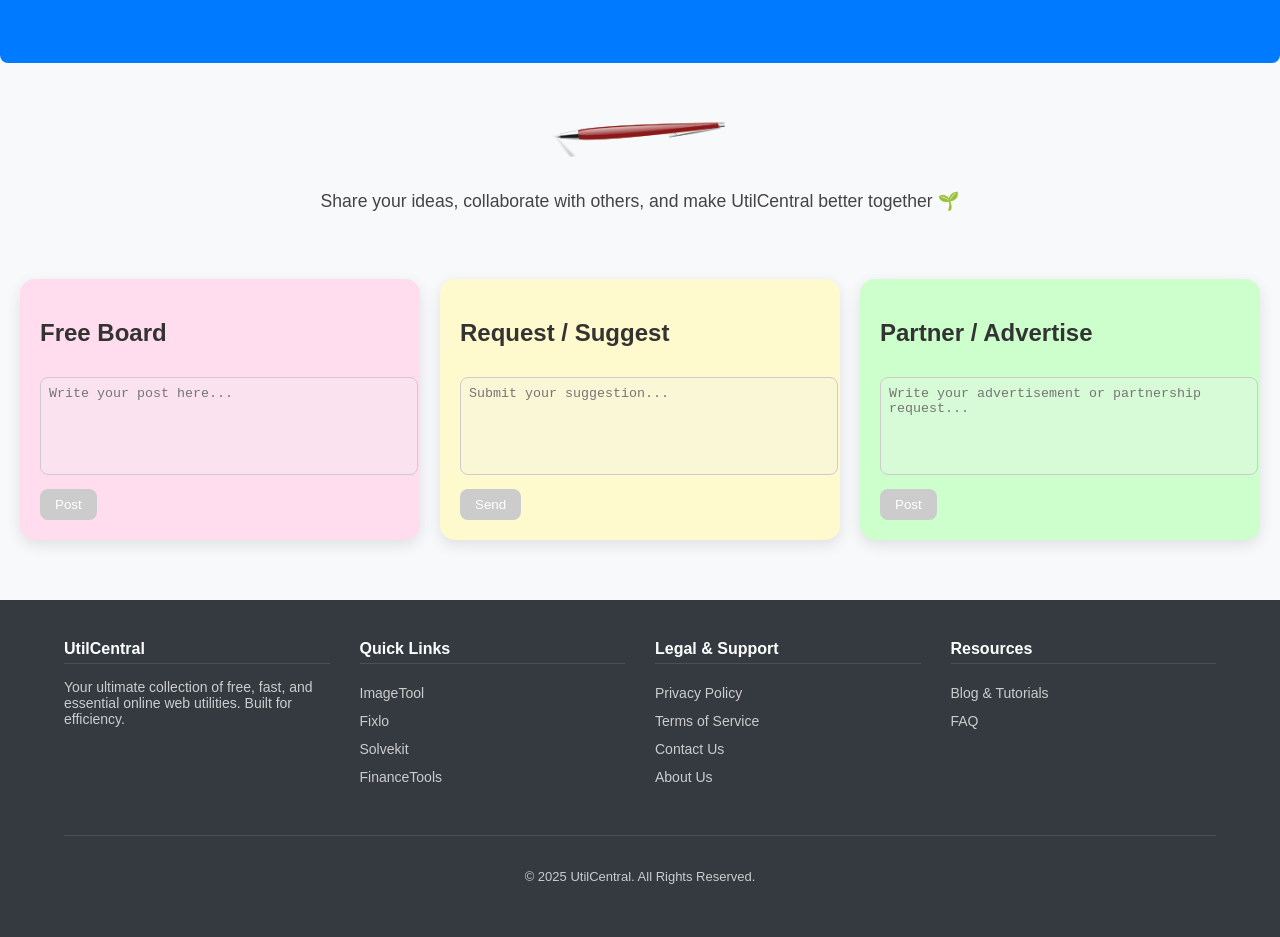
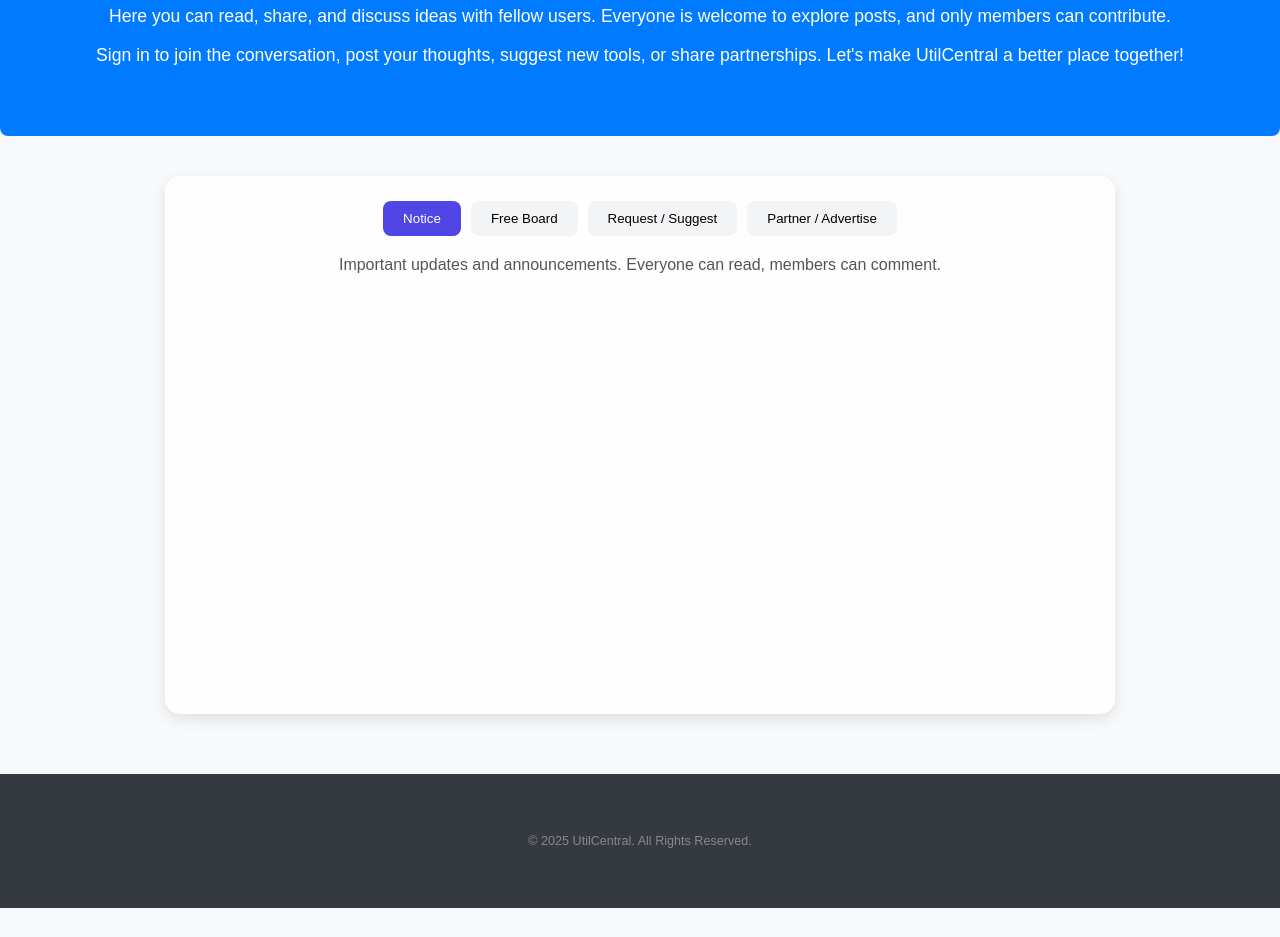
Before and after one commit to dojikim-7870/utilcentral, a plain HTML site: page community.html in a window 1280 px wide. Shown: the part 220-1157 px from the top of the page. After the commit the page ends 1128 px from the top, so only its background shows below. Drawn offline with Linux system fonts and the light colour scheme; no server answers; a script that the page names is missing.

Commit message:
Add files via upload

```diff
--- a/community.html
+++ b/community.html
@@ -1,69 +1,23 @@
 <!DOCTYPE html>
 <html lang="en">
 <head>
-    <meta charset="UTF-8">
-    <meta name="viewport" content="width=device-width, initial-scale=1.0">
-    <title>UtilCentral | The Ultimate Collection of Essential Web Tools</title>
-
-    <!-- SEO: 메타디스크립션 -->
-    <meta name="description" content="UtilCentral is your ultimate collection of free, fast, and essential online web tools. Access productivity, image, finance, and utility tools all in one place.">
-    <meta name="keywords" content="UtilCentral, online tools, web utilities, productivity, finance, image editing, converters, free tools">
-
-    <!-- Canonical URL -->
-    <link rel="canonical" href="https://www.utilcentral.com/">
-
-    <!-- Open Graph (SNS 공유용) -->
-    <meta property="og:title" content="UtilCentral | The Ultimate Collection of Essential Web Tools">
-    <meta property="og:description" content="UtilCentral is your ultimate collection of free, fast, and essential online web tools. Access productivity, image, finance, and utility tools all in one place.">
-    <meta property="og:type" content="website">
-    <meta property="og:url" content="https://www.utilcentral.com/">
-    <meta property="og:image" content="https://www.utilcentral.com/assets/homepage-banner.png">
-
-    <!-- Twitter Card -->
-    <meta name="twitter:card" content="summary_large_image">
-    <meta name="twitter:title" content="UtilCentral | The Ultimate Collection of Essential Web Tools">
-    <meta name="twitter:description" content="UtilCentral is your ultimate collection of free, fast, and essential online web tools. Access productivity, image, finance, and utility tools all in one place.">
-    <meta name="twitter:image" content="https://www.utilcentral.com/assets/homepage-banner.png">
+<meta charset="UTF-8">
+<meta name="viewport" content="width=device-width, initial-scale=1.0">
 <title>UtilCentral | Community Hub</title>
 
+<!-- SEO -->
+<meta name="description" content="Join the UtilCentral Community! Read, share, and discuss ideas with fellow users. Members can post and comment.">
+<meta name="keywords" content="UtilCentral, community, online discussion, boards, commentbox">
+
 <link rel="stylesheet" href="style.css">
- <!-- Google tag (gtag.js) -->
-<script async src="https://www.googletagmanager.com/gtag/js?id=G-04JWPMYZ7T"></script>
-<script>
-  window.dataLayer = window.dataLayer || [];
-  function gtag(){dataLayer.push(arguments);}
-  gtag('js', new Date());
-
-  gtag('config', 'G-04JWPMYZ7T');
-</script>
-
-<!-- Firebase SDK -->
-<script src="https://www.gstatic.com/firebasejs/9.23.0/firebase-app-compat.js"></script>
-<script src="https://www.gstatic.com/firebasejs/9.23.0/firebase-auth-compat.js"></script>
-<script src="https://www.gstatic.com/firebasejs/9.23.0/firebase-analytics-compat.js"></script>
-
-<script>
-  const firebaseConfig = {
-    apiKey: "AIzaSyCBQy9DkhsGQPkUyQ4SQYIyEaCa8iZI5p4",
-    authDomain: "utilcentral.firebaseapp.com",
-    projectId: "utilcentral",
-    storageBucket: "utilcentral.firebasestorage.app",
-    messagingSenderId: "277528401983",
-    appId: "1:277528401983:web:d52d74ea73564b8cdac08a",
-    measurementId: "G-EXL0961W0Z"
-  };
-  firebase.initializeApp(firebaseConfig);
-  firebase.analytics();
-</script>
 
 <style>
-/* 상단 로고 */
-header .logo a { color: #1E90FF !important; font-weight: 700; font-size: 1.6em; text-decoration: none; }
-/* 상단 메뉴 */
-header { display: flex; align-items: center; justify-content: space-between; padding: 10px 30px; }
-.main-nav { display: flex; gap: 20px; align-items: center; }
+/* 상단 로고 & 메뉴 */
+header { display:flex; justify-content:space-between; align-items:center; padding:10px 30px; }
+header .logo a { font-weight:700; font-size:1.6em; color:#1E90FF; text-decoration:none; }
+.main-nav { display:flex; gap:20px; align-items:center; }
 
-/* 커뮤니티 타이틀 영역 */
+/* Hero 영역 */
 #community-header{
   background-color: #007bff;
   color: white;
@@ -71,63 +25,53 @@
   padding: 60px 20px;
   border-radius: 8px;
 }
-
-/* 인트로 (헤더 아래 여백 + 이미지 섹션) */
-#community-intro {
-  text-align: center;
-  padding: 40px 20px 10px;
+#community-header img {
+  max-width: 120px;
+  display:block;
+  margin:0 auto 15px;
 }
-#community-intro img {
-  max-width: 180px;
-  margin-bottom: 10px;
-  opacity: 0.9;
-}
-#community-intro p {
-  color: #444;
-  font-size: 1.1em;
+#community-header p {
+  color: #fff;
+  font-size:1.1em;
+  margin-bottom:10px;
 }
 
-/* 게시판 가로 배치 */
-#community-boards {
-  display: flex;
-  gap: 20px;
-  flex-wrap: wrap;
-  justify-content: center;
-  margin: 40px 20px 60px;
-}
-.board-section {
-  flex: 1 1 300px;
-  padding: 20px;
-  border-radius: 15px;
-  box-shadow: 0 5px 15px rgba(0,0,0,0.1);
-}
-.board-section textarea {
-  width: 100%;
-  height: 80px;
-  margin-top: 10px;
-  margin-bottom: 10px;
-  resize: none;
-  padding: 8px;
-  border-radius: 8px;
-  border: 1px solid #ccc;
-}
-.board-section button {
-  padding: 8px 15px;
-  border: none;
-  border-radius: 8px;
-  background: #1E90FF;
-  color: #fff;
-  cursor: pointer;
-}
-.board-section button:disabled {
-  background: #ccc;
-  cursor: not-allowed;
+/* 게시판 카드 */
+.board-card {
+  max-width: 900px;
+  margin: 40px auto 60px;
+  padding: 25px;
+  border-radius:15px;
+  box-shadow:0 5px 15px rgba(0,0,0,0.1);
+  background:#fefefe;
 }
 
-/* 게시판 색상 */
-#free-board { background: #FFDDEE; } /* 연분홍 */
-#request-board { background: #FFFACD; } /* 연노랑 */
-#advertise-board { background: #CCFFCC; } /* 연그린 */
+/* 탭 버튼 */
+.board-tabs { display:flex; justify-content:center; gap:10px; flex-wrap:wrap; margin-bottom:20px; }
+.tab-btn {
+  padding:10px 20px;
+  border:none;
+  border-radius:8px;
+  background:#f3f4f6;
+  cursor:pointer;
+  transition:0.3s;
+}
+.tab-btn.active, .tab-btn:hover { background:#4f46e5; color:#fff; }
+
+/* 안내 문구 */
+.board-info {
+  text-align:center;
+  color:#555;
+  margin-bottom:15px;
+  font-size:1em;
+  opacity:0;
+  transform: translateY(10px);
+  transition: opacity 0.4s ease, transform 0.4s ease;
+}
+.board-info.show { opacity:1; transform: translateY(0); }
+
+/* CommentBox 높이 조절 */
+.commentbox { min-height:400px; }
 </style>
 </head>
 <body>
@@ -140,107 +84,69 @@
     <a href="about.html">About</a>
     <a href="blog.html">Blog</a>
     <a href="faq.html">FAQ</a>
-    <a href="#" id="loginBtn">Login ▾</a>
   </nav>
 </header>
 
+<!-- Hero 영역 -->
 <div id="community-header">
-  <h1>Welcome to the Community Hub</h1>
-  <p>Connect, Share, and Discover with fellow users</p>
+  <img src="pen.png" alt="Community illustration">
+  <h1>Welcome to the UtilCentral Community!</h1>
+  <p>Here you can read, share, and discuss ideas with fellow users. Everyone is welcome to explore posts, and only members can contribute.</p>
+  <p>Sign in to join the conversation, post your thoughts, suggest new tools, or share partnerships. Let's make UtilCentral a better place together!</p>
 </div>
 
-<!-- 여백 + 일러스트 추가 -->
-<section id="community-intro">
-  <img src="pen.png" alt="Community illustration">
-  <p>Share your ideas, collaborate with others, and make UtilCentral better together 🌱</p>
-</section>
-
-<div id="community-boards">
-  <!-- Free Board -->
-  <section class="board-section" id="free-board">
-    <h2>Free Board</h2>
-    <textarea id="fb-post-content" placeholder="Write your post here..." disabled></textarea>
-    <button id="fb-post-btn" class="post-btn" disabled>Post</button>
-    <div id="fb-posts"></div>
-  </section>
-
-  <!-- Request / Suggest -->
-  <section class="board-section" id="request-board">
-    <h2>Request / Suggest</h2>
-    <textarea id="rs-post-content" placeholder="Submit your suggestion..." disabled></textarea>
-    <button id="rs-post-btn" class="post-btn" disabled>Send</button>
-    <div id="rs-posts"></div>
-  </section>
-
-  <!-- Partner / Advertise -->
-  <section class="board-section" id="advertise-board">
-    <h2>Partner / Advertise</h2>
-    <textarea id="ad-post-content" placeholder="Write your advertisement or partnership request..." disabled></textarea>
-    <button id="ad-post-btn" class="post-btn" disabled>Post</button>
-    <div id="ad-posts"></div>
-  </section>
+<!-- 게시판 카드 -->
+<div class="board-card">
+  <div class="board-tabs">
+    <button class="tab-btn active" onclick="loadBoard('notice', this)">Notice</button>
+    <button class="tab-btn" onclick="loadBoard('freeboard', this)">Free Board</button>
+    <button class="tab-btn" onclick="loadBoard('request', this)">Request / Suggest</button>
+    <button class="tab-btn" onclick="loadBoard('advertise', this)">Partner / Advertise</button>
+  </div>
+  <div id="comment-container">
+    <!-- JS에서 탭별 게시판 로드 -->
+  </div>
 </div>
 
 <footer>
-  <div class="footer-container">
-    <div class="footer-section">
-      <h4>UtilCentral</h4>
-      <p>Your ultimate collection of free, fast, and essential online web utilities. Built for efficiency.</p>
-      <p style="margin-top: 15px;"></p>
-    </div>
-    <div class="footer-section">
-      <h4>Quick Links</h4>
-      <ul>
-        <li><a href="https://imagetool.info">ImageTool</a></li>
-        <li><a href="https://fixlo.info">Fixlo</a></li>
-        <li><a href="https://solvekit.info">Solvekit</a></li>
-        <li><a href="https://financetools.info">FinanceTools</a></li>
-      </ul>
-    </div>
-    <div class="footer-section">
-      <h4>Legal & Support</h4>
-      <ul>
-        <li><a href="privacy.html">Privacy Policy</a></li>
-        <li><a href="terms.html">Terms of Service</a></li>
-        <li><a href="contact.html">Contact Us</a></li>
-        <li><a href="about.html">About Us</a></li>
-      </ul>
-    </div>
-    <div class="footer-section">
-      <h4>Resources</h4>
-      <ul>
-        <li><a href="blog.html">Blog & Tutorials</a></li>
-        <li><a href="faq.html">FAQ</a></li>
-      </ul>
-    </div>
-  </div>
-  <div class="footer-bottom">
-    <p>&copy; 2025 UtilCentral. All Rights Reserved.</p>
+  <div style="max-width:1200px;margin:0 auto;padding:20px;text-align:center;color:#888;font-size:0.9em;">
+    &copy; 2025 UtilCentral. All Rights Reserved.
   </div>
 </footer>
 
+<!-- CommentBox 스크립트 -->
+<script src="https://unpkg.com/commentbox.io/dist/commentBox.min.js"></script>
+
 <script>
-const auth = firebase.auth();
+const boardInfoTexts = {
+  notice: "Important updates and announcements. Everyone can read, members can comment.",
+  freeboard: "Share any thoughts or discussions. Everyone can read, members can post.",
+  request: "Submit feature requests or suggestions. Everyone can read, members can contribute.",
+  advertise: "Post partnership or advertisement inquiries. Members only can post."
+};
 
-document.getElementById('loginBtn').addEventListener('click', () => {
-  const provider = new firebase.auth.GoogleAuthProvider();
-  auth.signInWithPopup(provider)
-    .then(result => {
-      alert("Login successful: " + result.user.displayName);
-      document.querySelectorAll('textarea, .post-btn').forEach(el => el.disabled = false);
-    })
-    .catch(error => {
-      console.error(error);
-      alert("Login failed: " + error.message);
-    });
-});
+function loadBoard(boardName, el) {
+  // 탭 활성화
+  document.querySelectorAll('.tab-btn').forEach(btn => btn.classList.remove('active'));
+  el.classList.add('active');
 
-auth.onAuthStateChanged(user => {
-  if (user) {
-    document.querySelectorAll('textarea, .post-btn').forEach(el => el.disabled = false);
-  } else {
-    document.querySelectorAll('textarea, .post-btn').forEach(el => el.disabled = true);
-  }
+  // CommentBox 로드
+  const container = document.getElementById('comment-container');
+  container.innerHTML =
+    `<div class="board-info">${boardInfoTexts[boardName]}</div>
+     <div class="commentbox" data-commentbox-id="${boardName}"></div>`;
+
+  // 안내문 애니메이션
+  const infoEl = container.querySelector('.board-info');
+  setTimeout(() => infoEl.classList.add('show'), 50);
+
+  // CommentBox 초기화
+  commentBox('5656613050384384-proj', { defaultBoxId: boardName });
+}
+
+// 페이지 로드 시 기본 탭
+document.addEventListener('DOMContentLoaded', () => {
+  loadBoard('notice', document.querySelector('.tab-btn.active'));
 });
 </script>
 
```
